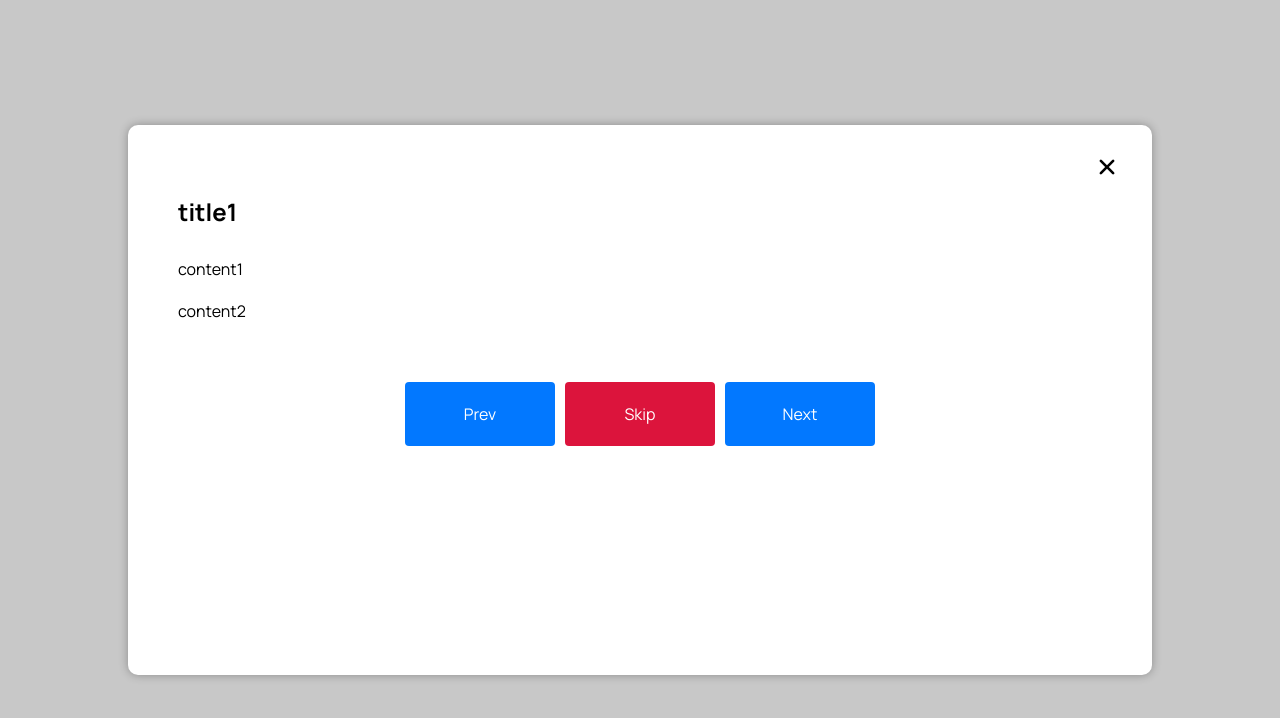
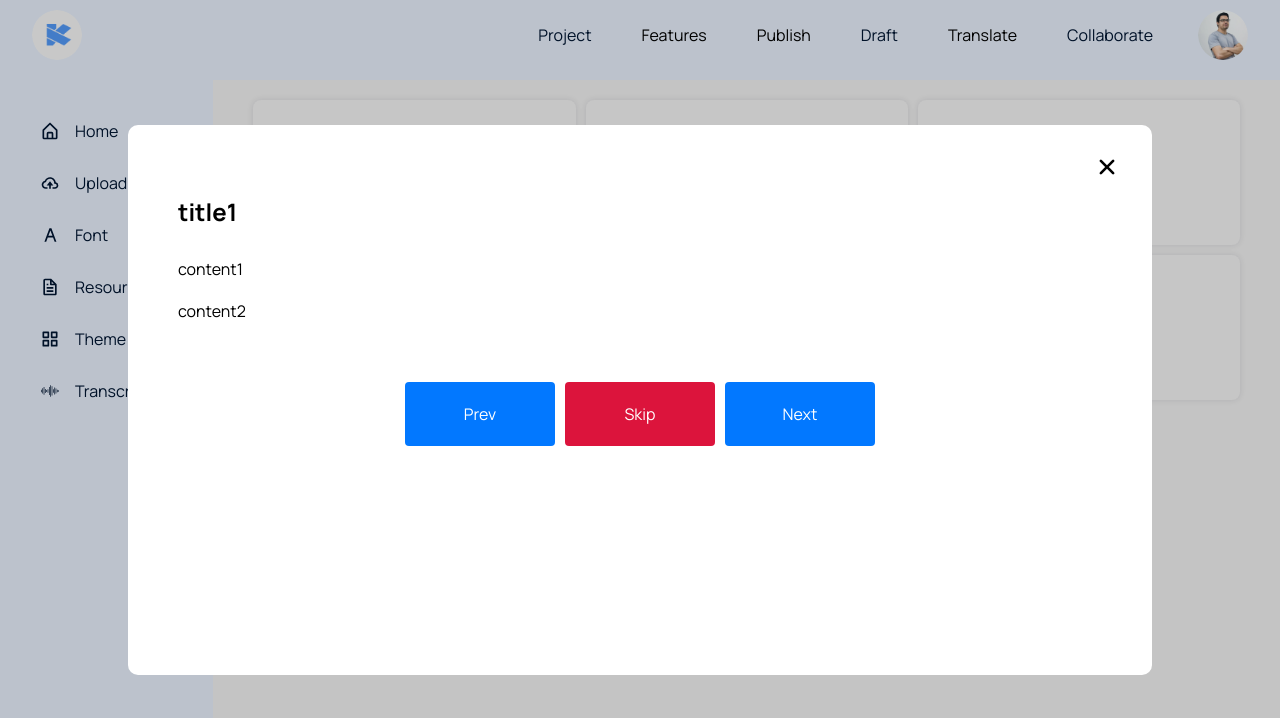
Before and after one commit to OnkoweDev/LastestDashboard, a React (Vite) app: page /dashboard in a window 1280 px wide. Shown: the top 718 px of the page. Built offline with nearby package versions, Linux system fonts and the light colour scheme.

Commit message:
modal container background removed

```diff
--- a/src/components/styles/modal.css
+++ b/src/components/styles/modal.css
@@ -7,7 +7,8 @@
   display: flex;
   align-items: center;
   justify-content: center;
-  background-color: rgba(200, 200, 200, 1);
+  /* box-shadow: 0 0 100px 0 rgba(0, 0, 0, 1); */
+  /* background-color: rgba(200, 200, 200, 1); */
 }
 
 .modal__container {
@@ -15,7 +16,7 @@
   width: 100%;
   height: 550px;
   border-radius: 10px;
-  box-shadow: 0 0 10px 0 rgba(0, 0, 0, 0.3);
+  box-shadow: 0 0 10px 500px rgba(0, 0, 0, 0.2);
   background: #fff;
   padding: 50px;
 
```
